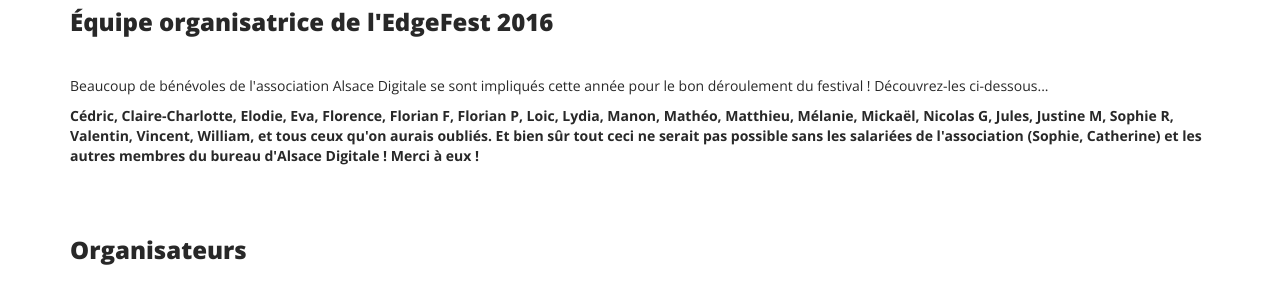
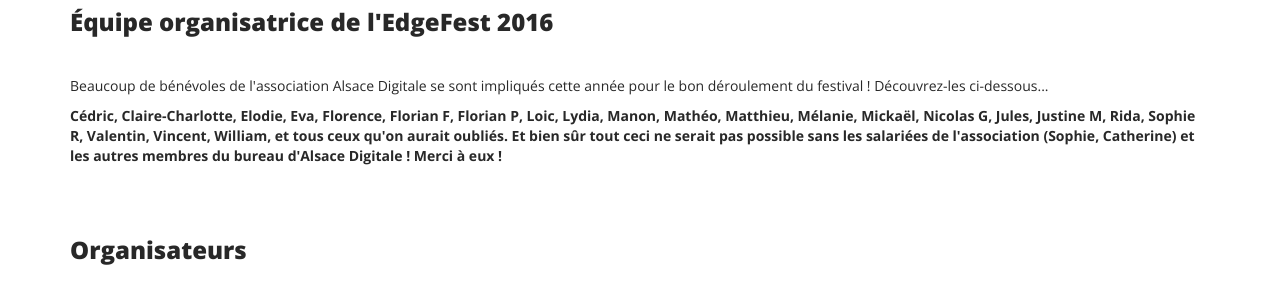
Before and after one commit to AlsaceDigitale/www.edgefest.fr-2019-temporary, a Jekyll site: the page built from equipe.html, in a window 1280 px wide. Shown: the part 465-751 px from the top of the page. Built offline with Jekyll 4.4.1, drawn with Linux system fonts in a browser that asks for light colours; nearby versions of some CDN libraries; some web fonts are replaced.

Commit message:
update team

```diff
--- a/equipe.html
+++ b/equipe.html
@@ -10,7 +10,7 @@
       </div>
       <div class="col-xs-12">
         <p>Beaucoup de bénévoles de l'association Alsace Digitale se sont impliqués cette année pour le bon déroulement du festival ! Découvrez-les ci-dessous...
-        <p><strong>Cédric, Claire-Charlotte, Elodie, Eva, Florence, Florian F, Florian P, Loic, Lydia, Manon, Mathéo, Matthieu, Mélanie, Mickaël, Nicolas G, Jules, Justine M, Sophie R, Valentin, Vincent, William, et tous ceux qu'on aurais oubliés. Et bien sûr tout ceci ne serait pas possible sans les salariées de l'association (Sophie, Catherine) et les autres membres du bureau d'Alsace Digitale ! Merci à eux !</strong></p>
+        <p><strong>Cédric, Claire-Charlotte, Elodie, Eva, Florence, Florian F, Florian P, Loic, Lydia, Manon, Mathéo, Matthieu, Mélanie, Mickaël, Nicolas G, Jules, Justine M, Rida, Sophie R, Valentin, Vincent, William, et tous ceux qu'on aurait oubliés. Et bien sûr tout ceci ne serait pas possible sans les salariées de l'association (Sophie, Catherine) et les autres membres du bureau d'Alsace Digitale ! Merci à eux !</strong></p>
     </div>
   </div>
 </section>
```
